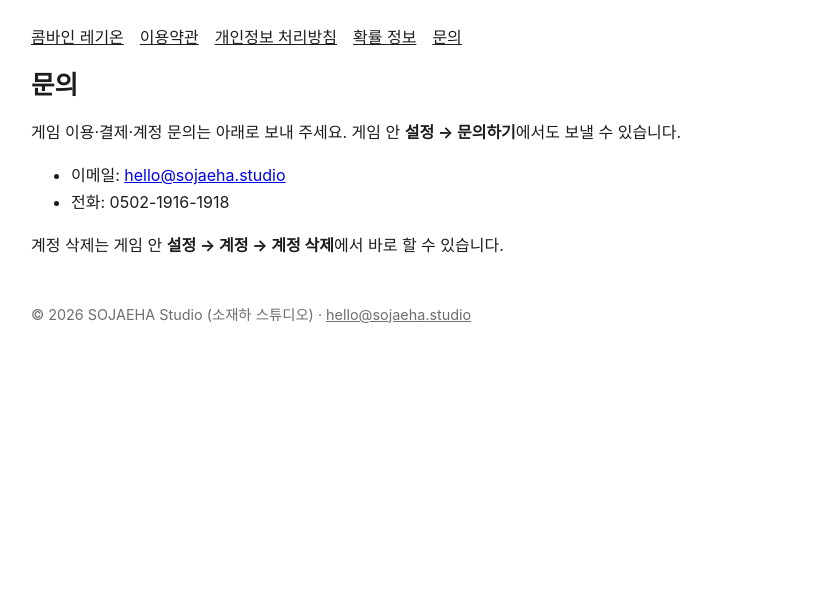
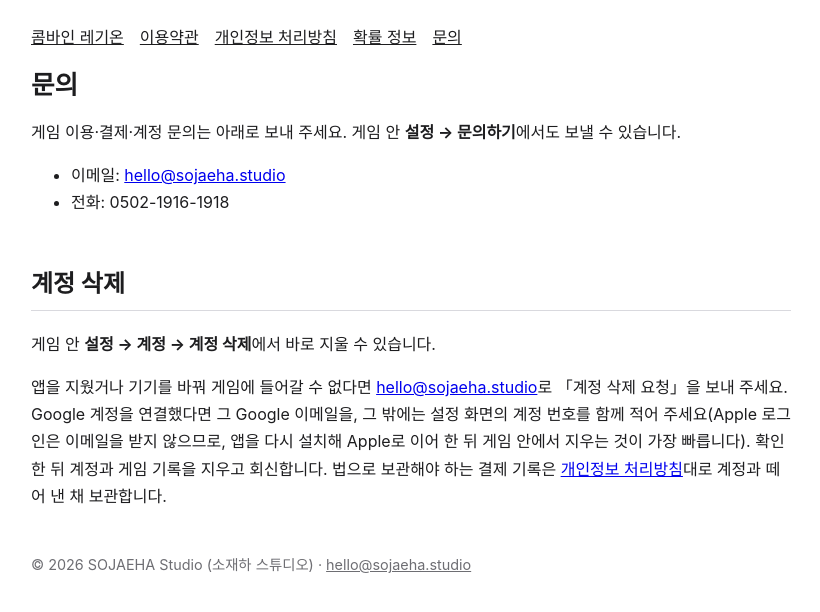
Before and after one commit to sapphireses-jpg/combine-legion-site, a plain HTML site: page support.html in a window 1280 px wide. Shown: the whole page, without its empty margins (229-1049 px from the left). Drawn offline with Linux system fonts and the light colour scheme.

Commit message:
문의: 계정 삭제 요청 방법(앱을 지운 경우 메일로) [D250 · hub #967 ⑤]
Co-Authored-By: Claude Opus 5.5 <noreply@anthropic.com>

```diff
--- a/support.html
+++ b/support.html
@@ -17,6 +17,10 @@ nav{display:flex;flex-wrap:wrap;gap:.4em 1em;margin-bottom:1em}nav a,footer a{co
 <h1>문의</h1>
 <p>게임 이용·결제·계정 문의는 아래로 보내 주세요. 게임 안 <strong>설정 → 문의하기</strong>에서도 보낼 수 있습니다.</p>
 <ul><li>이메일: <a href="mailto:hello@sojaeha.studio">hello@sojaeha.studio</a></li><li>전화: 0502-1916-1918</li></ul>
-<p>계정 삭제는 게임 안 <strong>설정 → 계정 → 계정 삭제</strong>에서 바로 할 수 있습니다.</p>
+<h2>계정 삭제</h2>
+<p>게임 안 <strong>설정 → 계정 → 계정 삭제</strong>에서 바로 지울 수 있습니다.</p>
+<p>앱을 지웠거나 기기를 바꿔 게임에 들어갈 수 없다면 <a href="mailto:hello@sojaeha.studio?subject=%EA%B3%84%EC%A0%95%20%EC%82%AD%EC%A0%9C%20%EC%9A%94%EC%B2%AD">hello@sojaeha.studio</a>로 「계정 삭제 요청」을 보내 주세요.
+Google 계정을 연결했다면 그 Google 이메일을, 그 밖에는 설정 화면의 계정 번호를 함께 적어 주세요(Apple 로그인은 이메일을 받지 않으므로, 앱을 다시 설치해 Apple로 이어 한 뒤 게임 안에서 지우는 것이 가장 빠릅니다).
+확인한 뒤 계정과 게임 기록을 지우고 회신합니다. 법으로 보관해야 하는 결제 기록은 <a href="/privacy">개인정보 처리방침</a>대로 계정과 떼어 낸 채 보관합니다.</p>
 <footer>© 2026 SOJAEHA Studio (소재하 스튜디오) · <a href="mailto:hello@sojaeha.studio">hello@sojaeha.studio</a></footer>
 </main></body></html>
```
